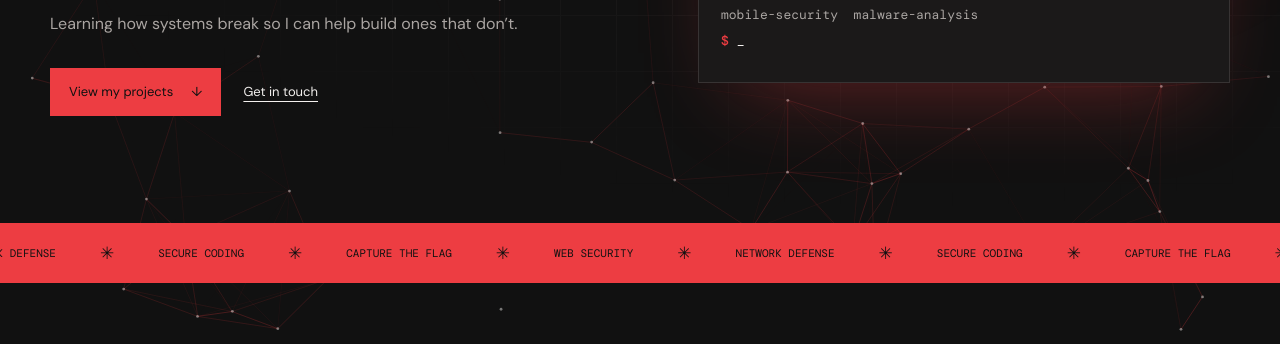
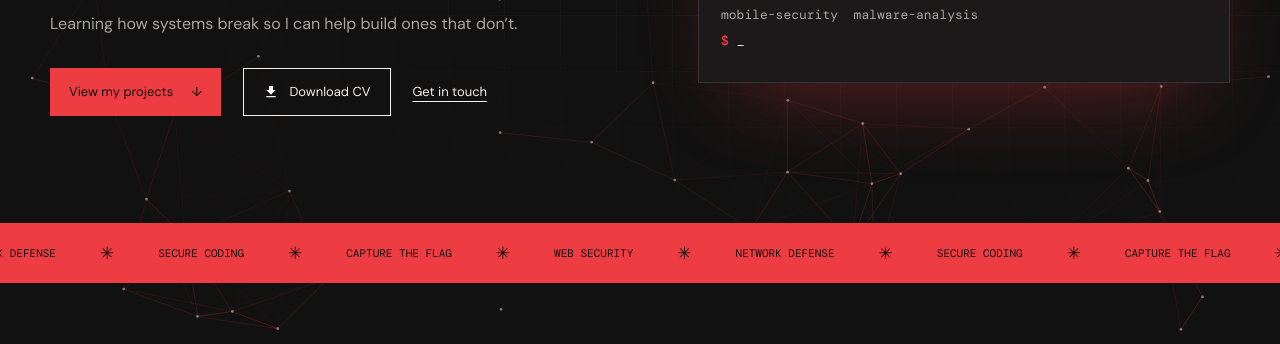
Before and after one commit to dqqqr/portfolio, a plain HTML site: page index.html in a window 1280 px wide. Shown: the part 456-800 px from the top of the page. Drawn offline with nearby package versions, Linux system fonts and the light colour scheme; no server answers; a web font is replaced by a local one.

Commit message:
Add Download CV button to hero and contact sections
Co-Authored-By: Claude Opus 5.5 <noreply@anthropic.com>
Claude-Session: https://claude.ai/code/session_01ECcLCsuANUuHGNdhHmcneP

```diff
--- a/index.html
+++ b/index.html
@@ -78,7 +78,9 @@
 		.hero-role { display: inline-flex; align-items: center; gap: 9px; color: var(--muted); }
 		.hero-role::before { content: ""; flex: none; width: 8px; height: 8px; border-radius: 50%; background: var(--red); box-shadow: 0 0 0 4px #ed3d4224; animation: beep 1.4s ease-out infinite; }
 		.hero-lede { max-width: 470px; margin: 24px 0 30px; color: var(--muted); font-size: 16px; line-height: 1.75; }
-		.hero-actions { display: flex; align-items: center; gap: 22px; }
+		.hero-actions { display: flex; flex-wrap: wrap; align-items: center; gap: 14px 22px; }
+		.hero-actions .button-cv { gap: 10px; border: 1px solid var(--ink); background: transparent; color: var(--ink); }
+		.hero-actions .button-cv:hover { border-color: var(--red); background: var(--red); color: var(--paper); }
 		.button { display: inline-flex; align-items: center; justify-content: center; gap: 18px; min-height: 48px; padding: 0 19px; background: var(--red); color: var(--paper); text-decoration: none; font-size: 13px; transition: transform .2s ease, background .2s ease, box-shadow .2s ease; }
 		.button:hover { transform: translateY(-2px); background: #c92e34; box-shadow: 0 12px 26px -12px var(--red); }
 		.text-link { font-size: 13px; text-decoration-thickness: 1px; text-underline-offset: 5px; }
@@ -466,7 +468,7 @@
 					</p>
 					<div class="eyebrow hero-role">Cyber Security Student @ BINUS University</div>
 					<p class="hero-lede">Learning how systems break so I can help build ones that don’t.</p>
-					<div class="hero-actions"><a class="button" href="#projects">View my projects <span aria-hidden="true">↓</span></a><a class="text-link" href="#contact">Get in touch</a></div>
+					<div class="hero-actions"><a class="button" href="#projects">View my projects <span aria-hidden="true">↓</span></a><a class="button button-cv" href="files/Joseph_Elnathan_Wibowo_CV.pdf" download="Joseph_Elnathan_Wibowo_CV.pdf"><svg class="button-icon" viewBox="0 0 24 24" aria-hidden="true"><path d="M5 20h14v-2H5v2zm14-11h-4V3H9v6H5l7 7 7-7z"/></svg>Download CV</a><a class="text-link" href="#contact">Get in touch</a></div>
 				</div>
 				<div class="terminal" aria-hidden="true">
 					<div class="terminal-bar"><i></i><i></i><i></i><span>~/portfolio</span></div>
@@ -775,6 +777,7 @@ mobile-security  malware-analysis
 					<h2 id="contact-title">Let’s <em>connect.</em></h2>
 					<div class="contact-actions">
 						<a class="button" href="mailto:josephew6@gmail.com"><svg class="button-icon" viewBox="0 0 24 24" aria-hidden="true"><path d="M20 4H4c-1.1 0-1.99.9-1.99 2L2 18c0 1.1.9 2 2 2h16c1.1 0 2-.9 2-2V6c0-1.1-.9-2-2-2zm0 4l-8 5-8-5V6l8 5 8-5v2z"/></svg>Email <span aria-hidden="true">↗</span></a>
+						<a class="button button-outline" href="files/Joseph_Elnathan_Wibowo_CV.pdf" download="Joseph_Elnathan_Wibowo_CV.pdf"><svg class="button-icon" viewBox="0 0 24 24" aria-hidden="true"><path d="M5 20h14v-2H5v2zm14-11h-4V3H9v6H5l7 7 7-7z"/></svg>Download CV</a>
 						<a class="button button-outline" href="https://www.linkedin.com/in/josephelnathanwibowo" target="_blank" rel="noreferrer"><svg class="button-icon" viewBox="0 0 24 24" aria-hidden="true"><path d="M20.447 20.452h-3.554v-5.569c0-1.328-.027-3.037-1.852-3.037-1.853 0-2.136 1.445-2.136 2.939v5.667H9.351V9h3.414v1.561h.046c.477-.9 1.637-1.85 3.37-1.85 3.601 0 4.267 2.37 4.267 5.455v6.286zM5.337 7.433c-1.144 0-2.063-.926-2.063-2.065 0-1.138.92-2.063 2.063-2.063 1.14 0 2.064.925 2.064 2.063 0 1.139-.925 2.065-2.064 2.065zm1.782 13.019H3.555V9h3.564v11.452zM22.225 0H1.771C.792 0 0 .774 0 1.729v20.542C0 23.227.792 24 1.771 24h20.451C23.2 24 24 23.227 24 22.271V1.729C24 .774 23.2 0 22.222 0h.003z"/></svg>LinkedIn <span aria-hidden="true">↗</span></a>
 						<a class="button button-outline" href="https://line.me/ti/p/knYdPx7Hbs" target="_blank" rel="noreferrer"><svg class="button-icon" viewBox="0 0 24 24" aria-hidden="true"><path d="M20 2H4c-1.1 0-2 .9-2 2v18l4-4h14c1.1 0 2-.9 2-2V4c0-1.1-.9-2-2-2z"/></svg>LINE <span aria-hidden="true">↗</span></a>
 						<a class="button button-outline" href="https://github.com/dqqqr" target="_blank" rel="noreferrer"><svg class="button-icon" viewBox="0 0 16 16" aria-hidden="true"><path d="M8 0C3.58 0 0 3.58 0 8c0 3.54 2.29 6.53 5.47 7.59.4.07.55-.17.55-.38 0-.19-.01-.82-.01-1.49-2.01.37-2.53-.49-2.69-.94-.09-.23-.48-.94-.82-1.13-.28-.15-.68-.52-.01-.53.63-.01 1.08.58 1.23.82.72 1.21 1.87.87 2.33.66.07-.52.28-.87.51-1.07-1.78-.2-3.64-.89-3.64-3.95 0-.87.31-1.59.82-2.15-.08-.2-.36-1.02.08-2.12 0 0 .67-.21 2.2.82.64-.18 1.32-.27 2-.27.68 0 1.36.09 2 .27 1.53-1.04 2.2-.82 2.2-.82.44 1.1.16 1.92.08 2.12.51.56.82 1.27.82 2.15 0 3.07-1.87 3.75-3.65 3.95.29.25.54.73.54 1.48 0 1.07-.01 1.93-.01 2.2 0 .21.15.46.55.38A8.013 8.013 0 0016 8c0-4.42-3.58-8-8-8z"/></svg>GitHub <span aria-hidden="true">↗</span></a>
```
Also changed, not shown: 1 other file.
